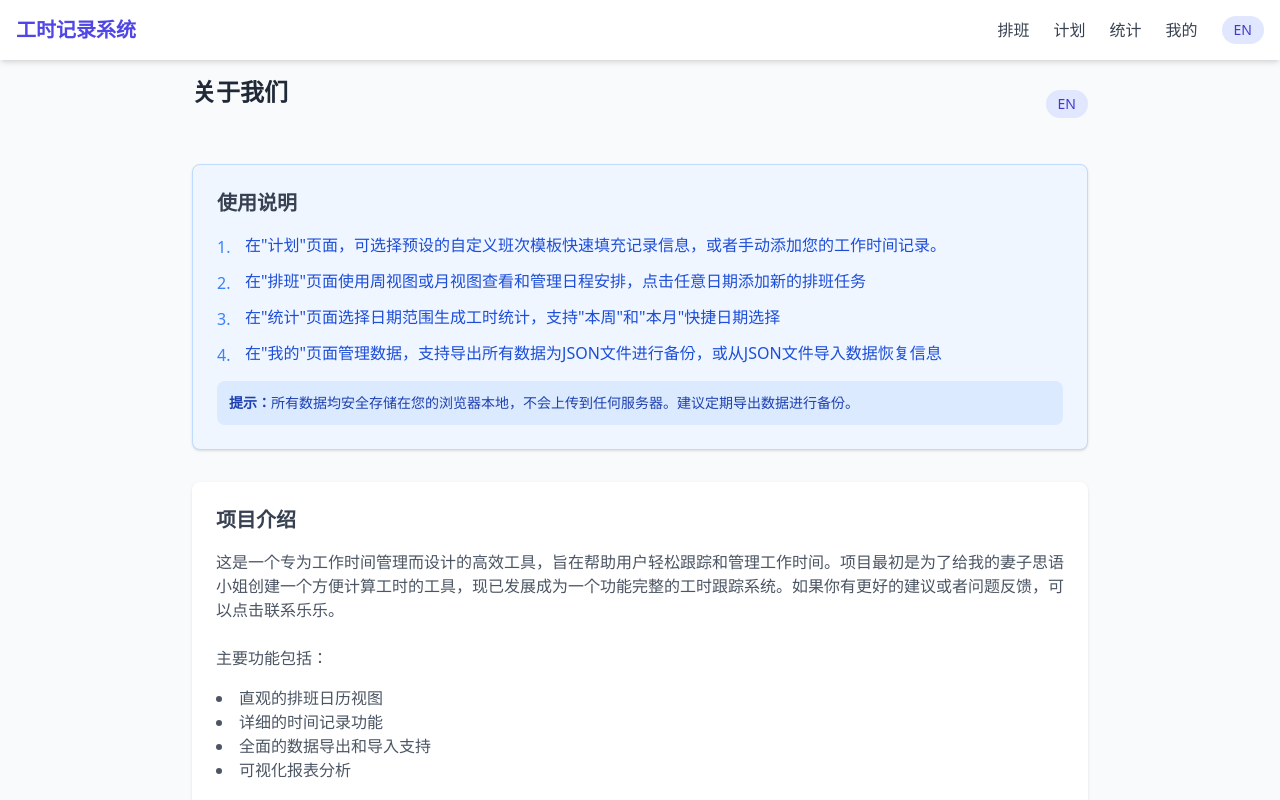
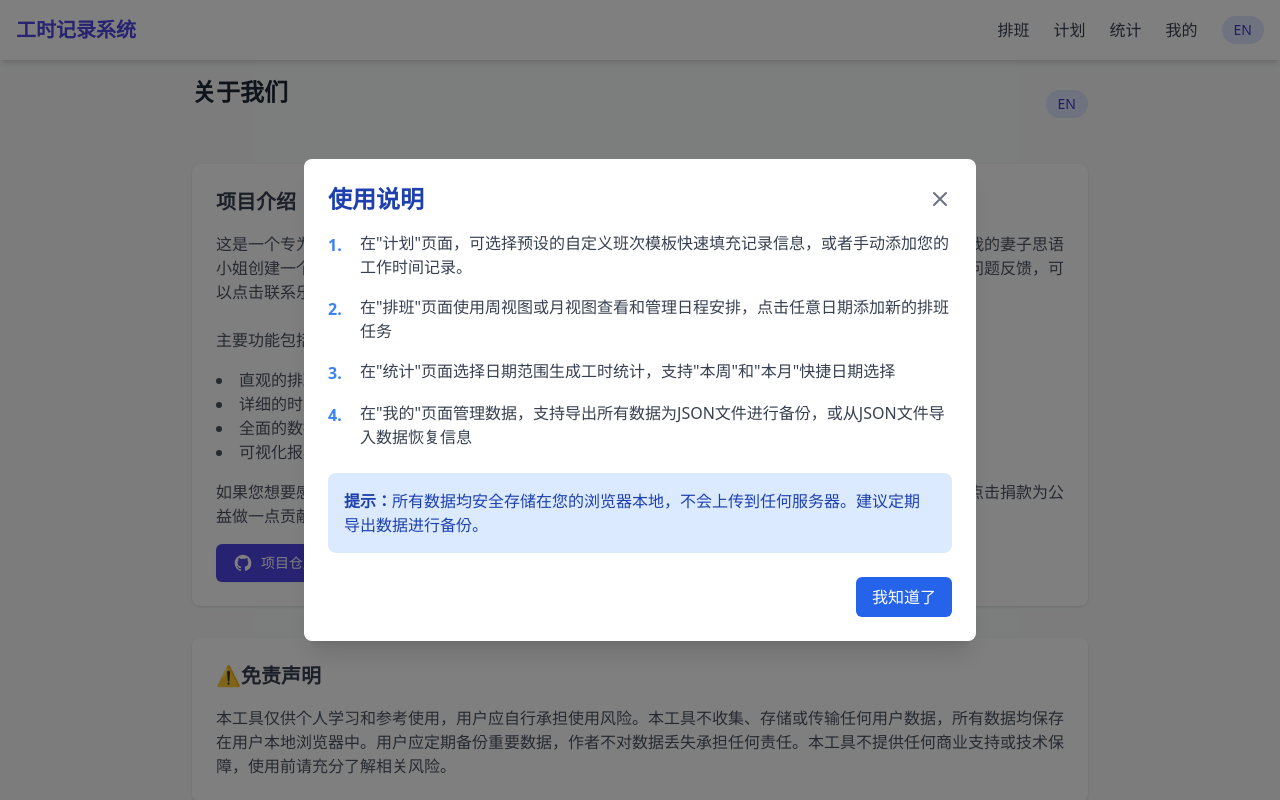
Before and after one commit to JiuWang95/workcum, a React (Vite) app: page /data in a window 1280 px wide. Shown: the top 800 px of the page. Built offline with nearby package versions, Linux system fonts and the light colour scheme.

Commit message:
feat(数据页面): 添加使用说明弹窗组件并移除内联说明
将数据页面的使用说明从内联内容改为弹窗形式显示
新增InstructionsModal组件实现弹窗功能
每次访问数据页面时自动显示使用说明

```diff
--- a/dev-dist/sw.js
+++ b/dev-dist/sw.js
@@ -82,7 +82,7 @@ define(['./workbox-ce4f0d5f'], (function (workbox) { 'use strict';
     "revision": "3ca0b8505b4bec776b69afdba2768812"
   }, {
     "url": "index.html",
-    "revision": "0.rdaavsch9q"
+    "revision": "0.rj91u5pr558"
   }], {});
   workbox.cleanupOutdatedCaches();
   workbox.registerRoute(new workbox.NavigationRoute(workbox.createHandlerBoundToURL("index.html"), {
--- /dev/null
+++ b/src/components/InstructionsModal.jsx
@@ -0,0 +1,65 @@
+import React from 'react';
+import { useTranslation } from 'react-i18next';
+
+const InstructionsModal = ({ isOpen, onClose }) => {
+  const { t } = useTranslation();
+
+  if (!isOpen) return null;
+
+  return (
+    <div className="fixed inset-0 bg-black bg-opacity-50 flex items-center justify-center z-50 p-4">
+      <div className="bg-white rounded-lg shadow-xl max-w-2xl w-full max-h-[90vh] overflow-y-auto">
+        <div className="p-6">
+          <div className="flex justify-between items-center mb-4">
+            <h2 className="text-2xl font-bold text-blue-800">使用说明</h2>
+            <button
+              onClick={onClose}
+              className="text-gray-500 hover:text-gray-700"
+            >
+              <svg className="h-6 w-6" fill="none" viewBox="0 0 24 24" stroke="currentColor">
+                <path strokeLinecap="round" strokeLinejoin="round" strokeWidth={2} d="M6 18L18 6M6 6l12 12" />
+              </svg>
+            </button>
+          </div>
+
+          <div className="space-y-4">
+            <div className="flex items-start">
+              <div className="flex-shrink-0 h-6 w-6 text-blue-500 mt-0.5 font-bold">1.</div>
+              <p className="ml-2 text-gray-700">在"计划"页面，可选择预设的自定义班次模板快速填充记录信息，或者手动添加您的工作时间记录。</p>
+            </div>
+            <div className="flex items-start">
+              <div className="flex-shrink-0 h-6 w-6 text-blue-500 mt-0.5 font-bold">2.</div>
+              <p className="ml-2 text-gray-700">在"排班"页面使用周视图或月视图查看和管理日程安排，点击任意日期添加新的排班任务</p>
+            </div>
+            <div className="flex items-start">
+              <div className="flex-shrink-0 h-6 w-6 text-blue-500 mt-0.5 font-bold">3.</div>
+              <p className="ml-2 text-gray-700">在"统计"页面选择日期范围生成工时统计，支持"本周"和"本月"快捷日期选择</p>
+            </div>
+            <div className="flex items-start">
+              <div className="flex-shrink-0 h-6 w-6 text-blue-500 mt-0.5 font-bold">4.</div>
+              <p className="ml-2 text-gray-700">在"我的"页面管理数据，支持导出所有数据为JSON文件进行备份，或从JSON文件导入数据恢复信息</p>
+            </div>
+          </div>
+
+          <div className="mt-6 p-4 bg-blue-100 rounded-lg">
+            <p className="text-blue-800">
+              <span className="font-semibold">提示：</span>
+              所有数据均安全存储在您的浏览器本地，不会上传到任何服务器。建议定期导出数据进行备份。
+            </p>
+          </div>
+
+          <div className="mt-6 flex justify-end">
+            <button
+              onClick={onClose}
+              className="px-4 py-2 bg-blue-600 text-white rounded-md hover:bg-blue-700 focus:outline-none focus:ring-2 focus:ring-blue-500 focus:ring-offset-2"
+            >
+              我知道了
+            </button>
+          </div>
+        </div>
+      </div>
+    </div>
+  );
+};
+
+export default InstructionsModal;
--- a/src/pages/DataPage.jsx
+++ b/src/pages/DataPage.jsx
@@ -1,8 +1,19 @@
-import React, { useState } from 'react';
+import React, { useState, useEffect } from 'react';
 import { useTranslation } from 'react-i18next';
+import InstructionsModal from '../components/InstructionsModal';
 
 const DataPage = () => {
   const { t, i18n } = useTranslation();
+  const [showInstructions, setShowInstructions] = useState(false);
+
+  useEffect(() => {
+    // 每次访问数据页面时都显示使用说明弹窗
+    setShowInstructions(true);
+  }, []);
+
+  const handleCloseInstructions = () => {
+    setShowInstructions(false);
+  };
 
   const toggleLanguage = () => {
     const newLang = i18n.language === 'zh' ? 'en' : 'zh';
@@ -98,6 +109,12 @@ const DataPage = () => {
 
   return (
     <div className="max-w-4xl mx-auto">
+      {/* Instructions Modal */}
+      <InstructionsModal
+        isOpen={showInstructions}
+        onClose={handleCloseInstructions}
+      />
+
       <div className="flex justify-between items-center">
         <h1 className="page-heading">{t('data.title')}</h1>
         <button
@@ -106,35 +123,6 @@ const DataPage = () => {
         >
           {i18n.language === 'zh' ? 'EN' : '中文'}
         </button>
-      </div>
-
-      {/* Usage Instructions Section */}
-      <div className="mt-8 bg-blue-50 rounded-lg shadow p-6 border border-blue-200">
-        <h2 className="section-heading text-blue-800">使用说明</h2>
-        <div className="mt-4 space-y-3 text-blue-700">
-          <div className="flex items-start">
-            <div className="flex-shrink-0 h-5 w-5 text-blue-500 mt-0.5">1.</div>
-            <p className="ml-2">在"计划"页面，可选择预设的自定义班次模板快速填充记录信息，或者手动添加您的工作时间记录。</p>
-          </div>
-          <div className="flex items-start">
-            <div className="flex-shrink-0 h-5 w-5 text-blue-500 mt-0.5">2.</div>
-            <p className="ml-2">在"排班"页面使用周视图或月视图查看和管理日程安排，点击任意日期添加新的排班任务</p>
-          </div>
-          <div className="flex items-start">
-            <div className="flex-shrink-0 h-5 w-5 text-blue-500 mt-0.5">3.</div>
-            <p className="ml-2">在"统计"页面选择日期范围生成工时统计，支持"本周"和"本月"快捷日期选择</p>
-          </div>
-          <div className="flex items-start">
-            <div className="flex-shrink-0 h-5 w-5 text-blue-500 mt-0.5">4.</div>
-            <p className="ml-2">在"我的"页面管理数据，支持导出所有数据为JSON文件进行备份，或从JSON文件导入数据恢复信息</p>
-          </div>
-        </div>
-        <div className="mt-4 p-3 bg-blue-100 rounded-lg">
-          <p className="text-sm text-blue-800">
-            <span className="font-semibold">提示：</span>
-            所有数据均安全存储在您的浏览器本地，不会上传到任何服务器。建议定期导出数据进行备份。
-          </p>
-        </div>
       </div>
 
       {/* Project Information Section */}
```
